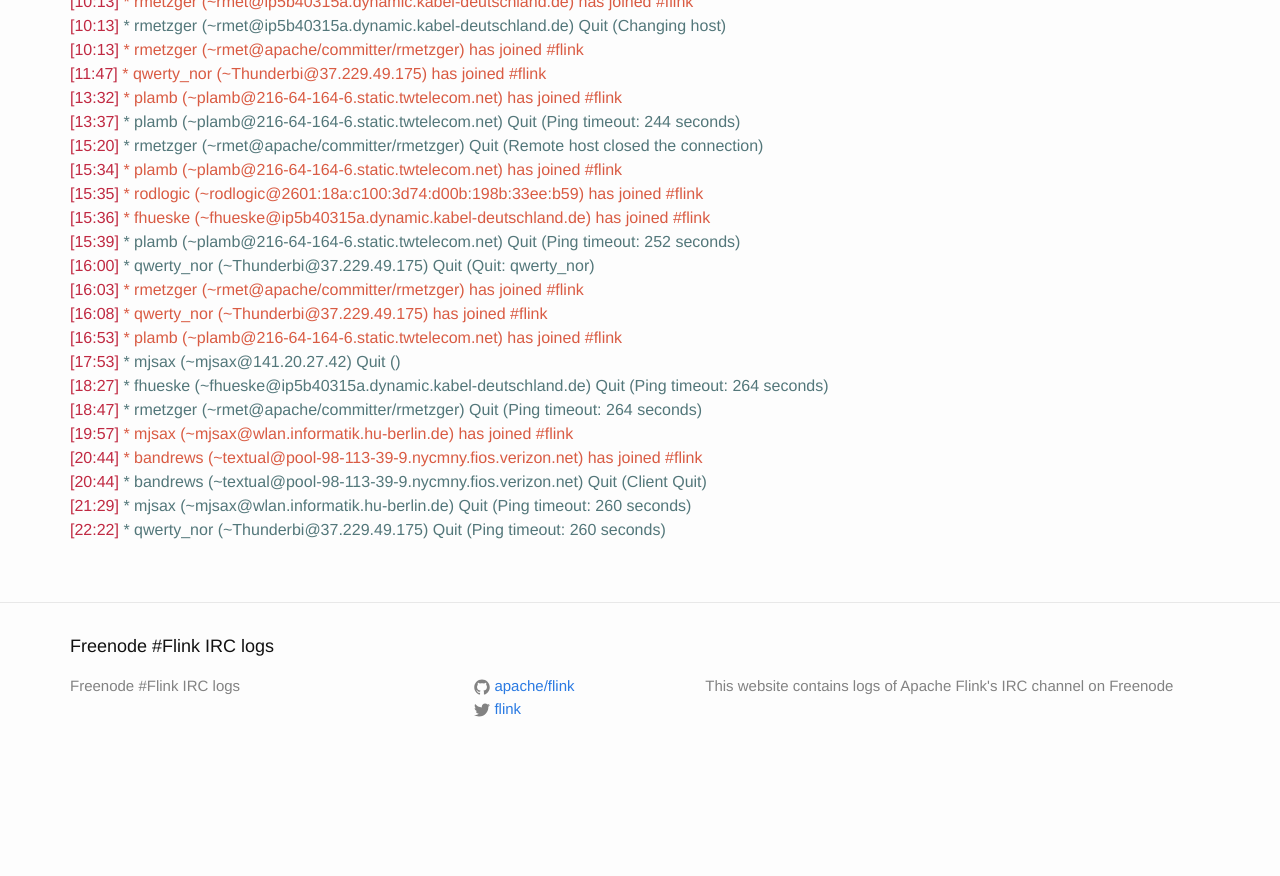
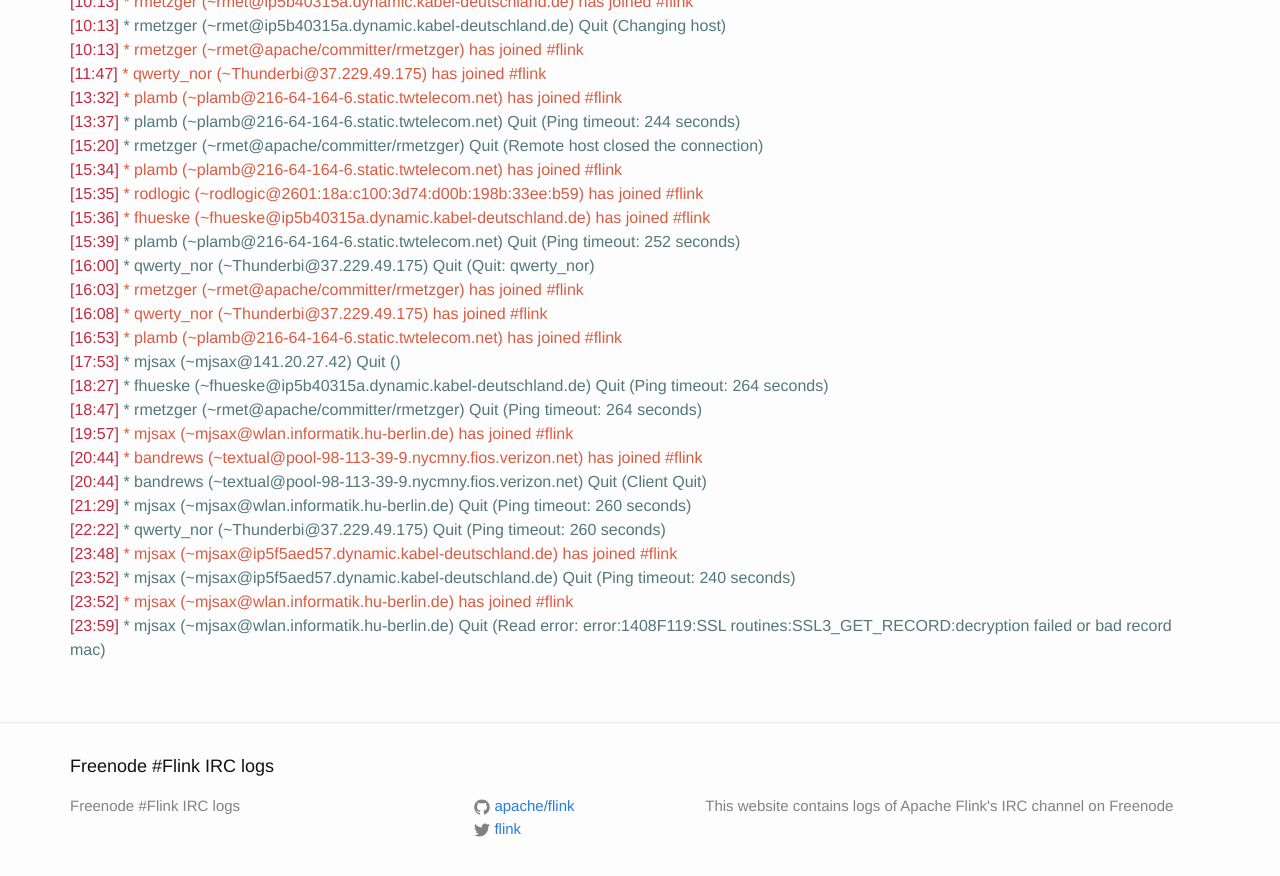
Before and after one commit to flink-irc-logs/flink-irc-logs.github.io, a Jekyll site: the page built from _posts/2015-10-01-logs.markdown, in a window 1280 px wide and 900 px high, scrolled down 786 px. Shown: the top 876 px of the window. Built offline with Jekyll 4.4.1, drawn with Linux system fonts in a browser that asks for light colours; before the commit the page ends 1566 px from its top, so only the background shows below that.

Commit message:
Update of the logs on Fri Oct  2 01:21:21 CEST 2015

```diff
--- a/_posts/2015-10-01-logs.markdown
+++ b/_posts/2015-10-01-logs.markdown
@@ -48,3 +48,7 @@
 <span class="irc-date">[20:44]</span> <span class="irc-navy">* bandrews (~textual@pool-98-113-39-9.nycmny.fios.verizon.net) Quit (Client Quit)</span><br />
 <span class="irc-date">[21:29]</span> <span class="irc-navy">* mjsax (~mjsax@wlan.informatik.hu-berlin.de) Quit (Ping timeout: 260 seconds)</span><br />
 <span class="irc-date">[22:22]</span> <span class="irc-navy">* qwerty_nor (~Thunderbi@37.229.49.175) Quit (Ping timeout: 260 seconds)</span><br />
+<span class="irc-date">[23:48]</span> <span class="irc-green">* mjsax (~mjsax@ip5f5aed57.dynamic.kabel-deutschland.de) has joined #flink</span><br />
+<span class="irc-date">[23:52]</span> <span class="irc-navy">* mjsax (~mjsax@ip5f5aed57.dynamic.kabel-deutschland.de) Quit (Ping timeout: 240 seconds)</span><br />
+<span class="irc-date">[23:52]</span> <span class="irc-green">* mjsax (~mjsax@wlan.informatik.hu-berlin.de) has joined #flink</span><br />
+<span class="irc-date">[23:59]</span> <span class="irc-navy">* mjsax (~mjsax@wlan.informatik.hu-berlin.de) Quit (Read error: error:1408F119:SSL routines:SSL3_GET_RECORD:decryption failed or bad record mac)</span><br />
```
